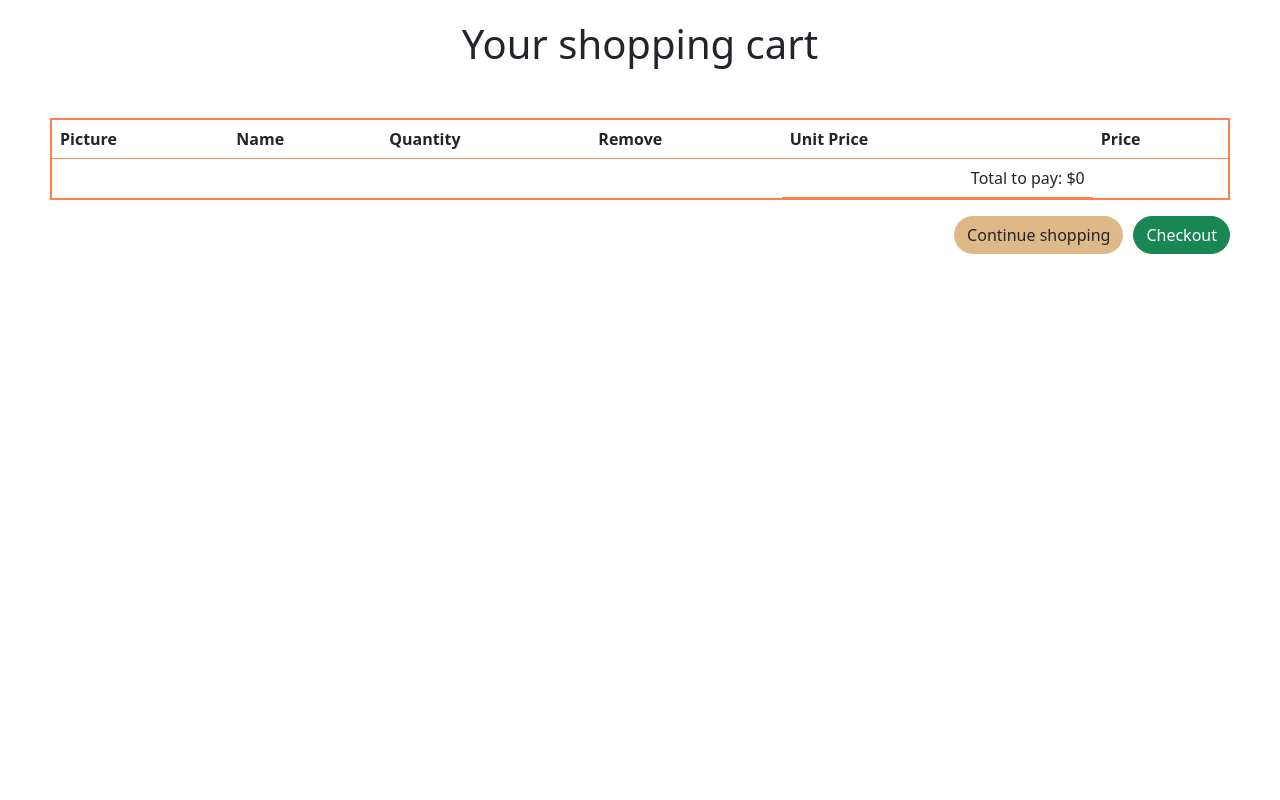
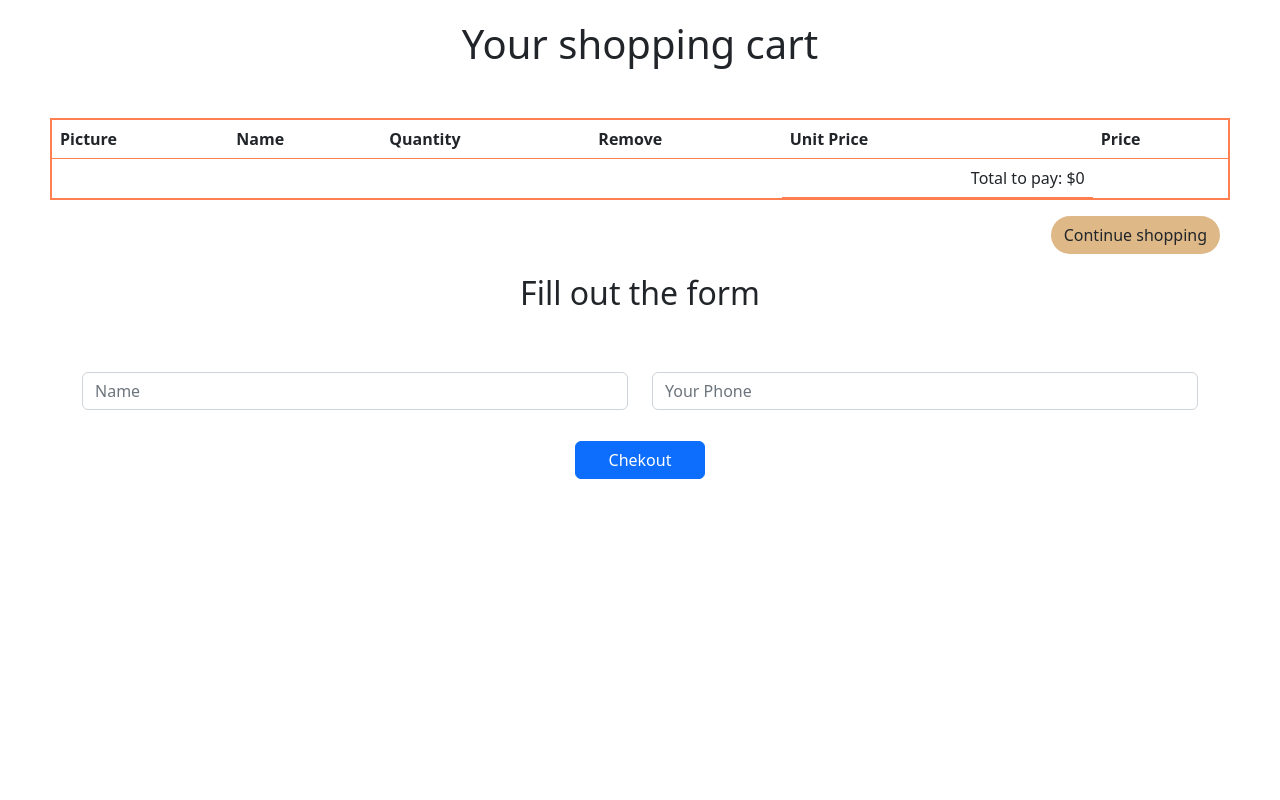
Before and after one commit to don-bigdad/Light-site, a Django app: page /cart/ in a window 1280 px wide. Run offline with Django 4.2, Linux system fonts and the light colour scheme.

Commit message:
manager page for all of orders and also form in cart to send mail with all cart items

```diff
--- a/base/admin.py
+++ b/base/admin.py
@@ -1,10 +1,11 @@
 from django.contrib import admin
 from .models import *
+from cart.models import UserOrderForm
 
 admin.site.site_header = "Django admin panel for 'Light' site"
 admin.site.register(Category)
 admin.site.register(UserForm)
-
+admin.site.register(UserOrderForm)
 
 @admin.register(Mailing)
 class MailingAdmin(admin.ModelAdmin):
--- a/cart/cart.py
+++ b/cart/cart.py
@@ -18,7 +18,7 @@ class Cart:
     def add(self, product, quantity=1, update_quantity=False):
         product_id = str(product.id)
         if product_id not in self.cart:
-            self.cart[product_id] = {'quantity': 0, 'price': str(product.price)}
+            self.cart[product_id] = {'quantity': 0, 'price': str(product.price),"id":product_id}
         if update_quantity:
             self.cart[product_id]['quantity'] = quantity
         else:
--- /dev/null
+++ b/cart/forms.py
@@ -0,0 +1,33 @@
+from django import forms
+
+from cart.models import UserOrderForm
+
+
+
+class OrderForm(forms.ModelForm):
+    name = forms.CharField(max_length=40,widget=forms.TextInput(attrs={
+        "type":"name",
+        "class":"form-control",
+        "id":"name",
+        "placeholder":"Name",
+        "required":"",
+        "pattern":"[A-Za-z]{3,}",
+        "title":"minimal lenght 3"
+    }))
+
+    phone = forms.CharField(max_length=15,widget=forms.TextInput(attrs={
+        "type":"text",
+        "class":"form-control",
+        "name":"phone",
+        "id":"phone",
+        "required":"",
+        "placeholder":"Your Phone",
+        "pattern":"^(\d{3}[- .]?){2}\d{4}$",
+        "title":"Input number in format xxx xxx xxxx",
+
+    }))
+
+
+    class Meta:
+        model = UserOrderForm
+        fields = "__all__"
--- a/cart/models.py
+++ b/cart/models.py
@@ -0,0 +1,14 @@
+from django.core.validators import RegexValidator
+from django.db import models
+
+
+class UserOrderForm(models.Model):
+
+    mobile_re = RegexValidator(regex=r"^(\d{3}[- .]?){2}\d{4}$",message="Input number in format xxx xxx xxxx")
+
+    name = models.CharField(max_length=40,db_index=True)
+    phone = models.CharField(max_length=15,validators=[mobile_re,])
+    is_processed = models.BooleanField(default=False)
+
+    def __str__(self):
+        return self.name
--- a/cart/templates/cart_detail.html
+++ b/cart/templates/cart_detail.html
@@ -1,72 +1,5 @@
 <!-- CSS only -->
 {% load static %}
-<style>
-      * {
-        box-sizing: border-box;
-      }
-      .openBtn {
-        display: flex;
-        justify-content: left;
-      }
-      .openButton {
-        border: none;
-        border-radius: 5px;
-        background-color: #1c87c9;
-        color: white;
-        padding: 14px 20px;
-        cursor: pointer;
-        position: fixed;
-      }
-      .loginPopup {
-        position: relative;
-        text-align: center;
-        width: 100%;
-      }
-      .formPopup {
-        display: none;
-        position: fixed;
-        left: 45%;
-        top: 5%;
-        transform: translate(-50%, 5%);
-        border: 3px solid #999999;
-        z-index: 9;
-      }
-      .formContainer {
-        max-width: 300px;
-        padding: 20px;
-        background-color: #fff;
-      }
-      .formContainer input[type=text],
-      .formContainer input[type=password] {
-        width: 100%;
-        padding: 15px;
-        margin: 5px 0 20px 0;
-        border: none;
-        background: #eee;
-      }
-      .formContainer input[type=text]:focus,
-      .formContainer input[type=password]:focus {
-        background-color: #ddd;
-        outline: none;
-      }
-      .formContainer .btn {
-        padding: 12px 20px;
-        border: none;
-        background-color: #8ebf42;
-        color: #fff;
-        cursor: pointer;
-        width: 100%;
-        margin-bottom: 15px;
-        opacity: 0.8;
-      }
-      .formContainer .cancel {
-        background-color: #cc0000;
-      }
-      .formContainer .btn:hover,
-      .openButton:hover {
-        opacity: 1;
-      }
-    </style>
 <link href="https://cdn.jsdelivr.net/npm/bootstrap@5.2.0/dist/css/bootstrap.min.css" rel="stylesheet" integrity="sha384-gH2yIJqKdNHPEq0n4Mqa/HGKIhSkIHeL5AyhkYV8i59U5AR6csBvApHHNl/vI1Bx" crossorigin="anonymous">{% load static %}
     <h1 style="margin-top: 20px" class="text-center">Your shopping cart</h1>
      <div style="margin-top:50px ;margin-left:50px ;margin-right:50px " class="text-center">
@@ -121,5 +54,27 @@
 
     <div style="margin-bottom: 20px;margin-right: 50px" class="d-flex justify-content-end">
         <a style="background-color: burlywood;border-radius: 20px;margin-right:10px" href="{% url "manager:back" %}"> <button style="border-radius:20px" type="button" class="btn btn-succes">Continue shopping</button></a>
-        <button style="border-radius:20px" type="button" class="btn btn-success">Checkout</button>
     </div>
+  <div style="margin-bottom:30px ;" class="section-title text-center">
+    <h2>Fill out the form</h2>
+  </div>
+  <div class="container contact text-center">
+    <form action="" method="post" role="form" >
+        {% csrf_token %}
+      <div class="row">
+        <div style="margin-top:30px ;" class="col">
+          <div  class="mb-3">
+            {{ form.name }}
+          </div>
+        </div>
+        <div style="margin-top:30px ;" class="col">
+          <div class="mb-3">
+            {{ form.phone }}
+          </div>
+        </div>
+      </div>
+      <div style="text-align:center;margin-top:15px">
+        <button style="width:130px;margin-bottom:20px" type="submit" class="btn btn-primary">Chekout</button>
+      </div>
+    </form>
+  </div>
--- a/cart/views.py
+++ b/cart/views.py
@@ -1,9 +1,12 @@
+from django.core.mail import send_mail
 from django.shortcuts import get_object_or_404, redirect, render
 from django.views.decorators.http import require_GET
 
 from base.models import Product, SaleItem
 
 from .cart import Cart
+from .forms import OrderForm
+
 
 
 @require_GET
@@ -37,4 +40,22 @@ def cart_remove(request, product_id):
 
 def cart_detail(request):
     cart = Cart(request)
-    return render(request, 'cart_detail.html', {'cart': cart})
+    form = OrderForm()
+    if request.method == "POST":
+        order_form = OrderForm(request.POST)
+        if order_form.is_valid():
+            name = request.POST.get("name")
+            phone = request.POST.get("phone")
+            order_form.save()
+            for elem in cart:
+                if elem.get("slug"):
+                    cart_remove_sale_item(request,elem.get("id"),elem.get("slug"))
+                else:
+                    cart_remove(request,elem.get("id"))
+        # email = send_mail()
+        # email.send_email()
+        return redirect("/")
+
+
+    data ={"cart":cart,"form":form}
+    return render(request, 'cart_detail.html', context=data)
--- a/manager/urls.py
+++ b/manager/urls.py
@@ -1,11 +1,13 @@
 from django.urls import path
-from .views import manager,manager_order,update_contact_to_processed,back_to_main_page
+from .views import manager, update_contact_to_processed, back_to_main_page, update_unchecked_orders, \
+    unchecked_orders
 
 app_name = "manager"
 
 urlpatterns=[
     path("contact/",manager,name="contact_forms"),
     path("contact/update/<int:pk>/",update_contact_to_processed,name="update_contact_to_processed"),
-    path("order_check/",manager_order),
-    path("contact/index.html/",back_to_main_page,name="back")
+    path("contact/index.html/",back_to_main_page,name="back"),
+    path("orders/",unchecked_orders,name="unchecked_orders"),
+    path("orders/update/<int:pk>",update_unchecked_orders,name="update_unchecked_orders"),
 ]
--- a/templates/index.html
+++ b/templates/index.html
@@ -52,6 +52,9 @@
               {% if "manager" in user.groups.all.0.name %}
             <li class="nav-item">
                 <a style="color: orange"  class="nav-link" aria-current="page" href={% url "manager:contact_forms" %}>Contact to client</a>
+            </li>
+           <li class="nav-item">
+                <a style="color: orange"  class="nav-link" aria-current="page" href={% url "manager:unchecked_orders" %}>Orders</a>
             </li>
               {% endif %}
           </ul>
```
Also changed, not shown: Light/settings.py (+9 -0 lines), base/templates/about_sale_item.html (deleted, +0 -25 lines), manager/templates/Orders.html (added, +44 -0 lines), manager/views.py (+13 -3 lines), base/migrations/0015_alter_userform_text.py (added), cart/migrations/0001_initial.py (added).
